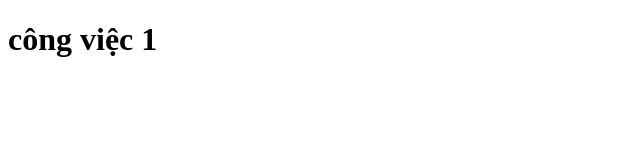
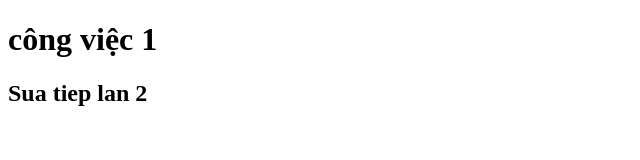
Before and after one commit to codeandchill777/duan5, a plain HTML site: page index.html in a window 1280 px wide. Shown: the whole page, without its empty margins (0-640 px from the left). Drawn offline with Linux system fonts and the light colour scheme.

Commit message:
2. sua cong viec 1 lan tiep

```diff
--- a/index.html
+++ b/index.html
@@ -7,6 +7,7 @@
 </head>
 <body>
     <h1>công việc 1</h1>
+    <h2>Sua tiep lan 2</h2>
 
 </body>
 </html>
```
